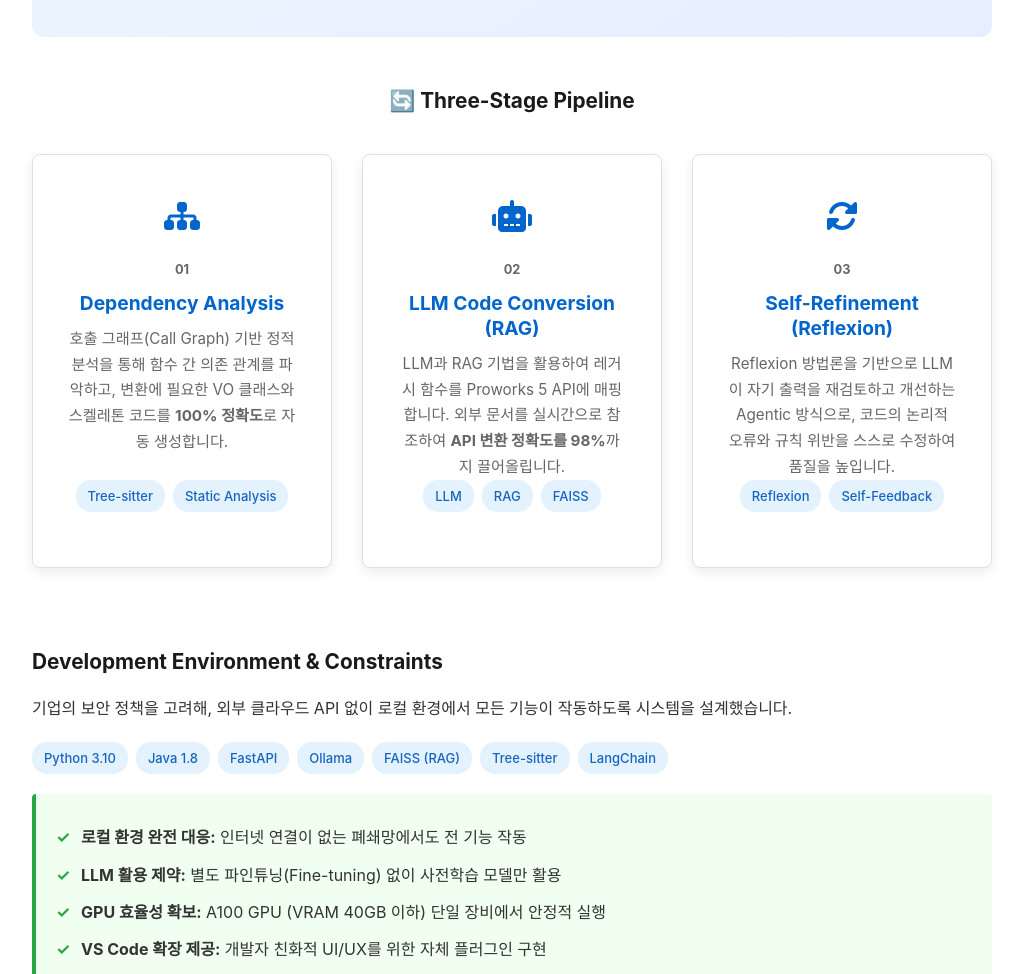
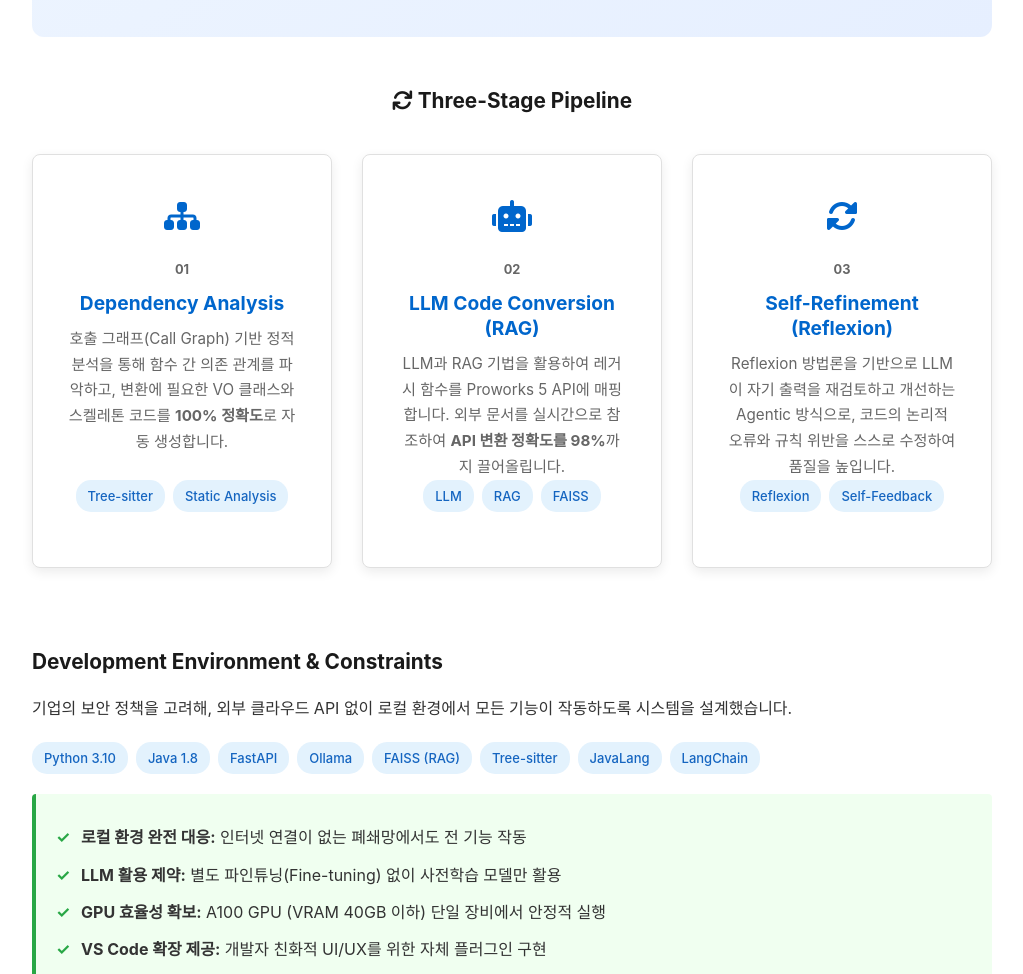
Before and after one commit to nemodleo/llm-code-converter, a website: page docs/index.html in a window 1280 px wide. Shown: the part 2962-3936 px from the top of the page, without its empty margins (128-1151 px from the left). Drawn offline with Linux system fonts and the light colour scheme; a script that the page names is missing.

Commit message:
update minor

```diff
--- a/docs/content.js
+++ b/docs/content.js
@@ -32,6 +32,7 @@ const content = {
             <span class="tech-tag">Ollama</span>
             <span class="tech-tag">FAISS (RAG)</span>
             <span class="tech-tag">Tree-sitter</span>
+            <span class="tech-tag">JavaLang</span>
             <span class="tech-tag">LangChain</span>
         </div>
         <div class="solution-highlights">
--- a/docs/index.html
+++ b/docs/index.html
@@ -216,8 +216,10 @@ flowchart TD
 
             <div class="method-pipeline">
                 <div class="pipeline-header">
-                    <h3>🔄 Three-Stage Pipeline</h3>
-                    <!-- <h3>🔄 LLM 기반 3단계 지능형 코드 변환 파이프라인</h3> -->
+                    <h3>
+                        <i class="fas fa-sync"></i>
+                        Three-Stage Pipeline
+                    </h3>
                 </div>
                 <div class="method-overview">
                     <div class="method-step enhanced">
```
